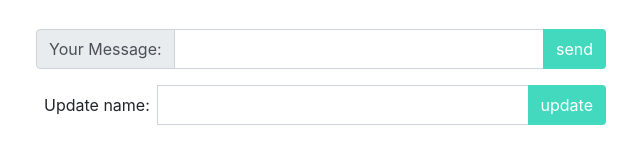
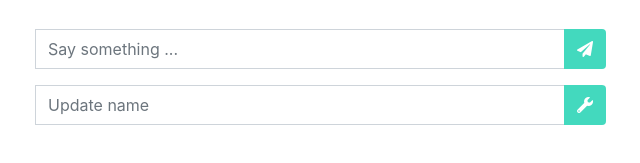
Before and after one commit to abulhuman/ninja-group-chat, a website: page dist/index.html in a window 1280 px wide. Shown: the part 169-332 px from the top of the page, without its empty margins (319-959 px from the left). Drawn offline with nearby package versions, Linux system fonts and the light colour scheme; no server answers.

Commit message:
converted to icons from text

```diff
--- a/dist/index.html
+++ b/dist/index.html
@@ -3,6 +3,12 @@
   <head>
     <meta charset="UTF-8" />
     <meta name="viewport" content="width=device-width, initial-scale=1.0" />
+    <link
+      rel="stylesheet"
+      href="https://use.fontawesome.com/releases/v5.2.0/css/all.css"
+      integrity="sha384-hWVjflwFxL6sNzntih27bfxkr27PmbbK/iSvJ+a4+0owXq79v+lsFkW54bOGbiDQ"
+      crossorigin="anonymous"
+    />
     <link
       rel="stylesheet"
       href="https://stackpath.bootstrapcdn.com/bootstrap/4.4.1/css/bootstrap.min.css"
@@ -35,12 +41,18 @@
 
       <form class="new-chat my-3">
         <div class="input-group">
-          <div class="input-group-prepend">
-            <div class="input-group-text">Your Message:</div>
-          </div>
-          <input type="text" id="message" class="form-control" required />
+          <div class="input-group-prepend"></div>
+          <input
+            type="text"
+            id="message"
+            class="form-control"
+            placeholder="Say something ..."
+            required
+          />
           <div class="input-group-append">
-            <input type="submit" class="btn" value="send" />
+            <button type="submit" class="btn">
+              <i class="fas fa-paper-plane"></i>
+            </button>
           </div>
         </div>
       </form>
@@ -49,12 +61,18 @@
 
       <form class="new-name my-3">
         <div class="input-group">
-          <div class="input-group-prepend">
-            <div class="inpuy-group-text p-2">Update name:</div>
-          </div>
-          <input type="text" id="name" class="form-control" required />
+          <div class="input-group-prepend"></div>
+          <input
+            type="text"
+            id="name"
+            class="form-control"
+            placeholder="Update name"
+            required
+          />
           <div class="input-group-append">
-            <input type="submit" value="update" class="btn" />
+            <button type="submit" class="btn">
+              <i class="fas fa-wrench"></i>
+            </button>
           </div>
         </div>
         <div class="update-mssg text-center my-3"></div>
```
